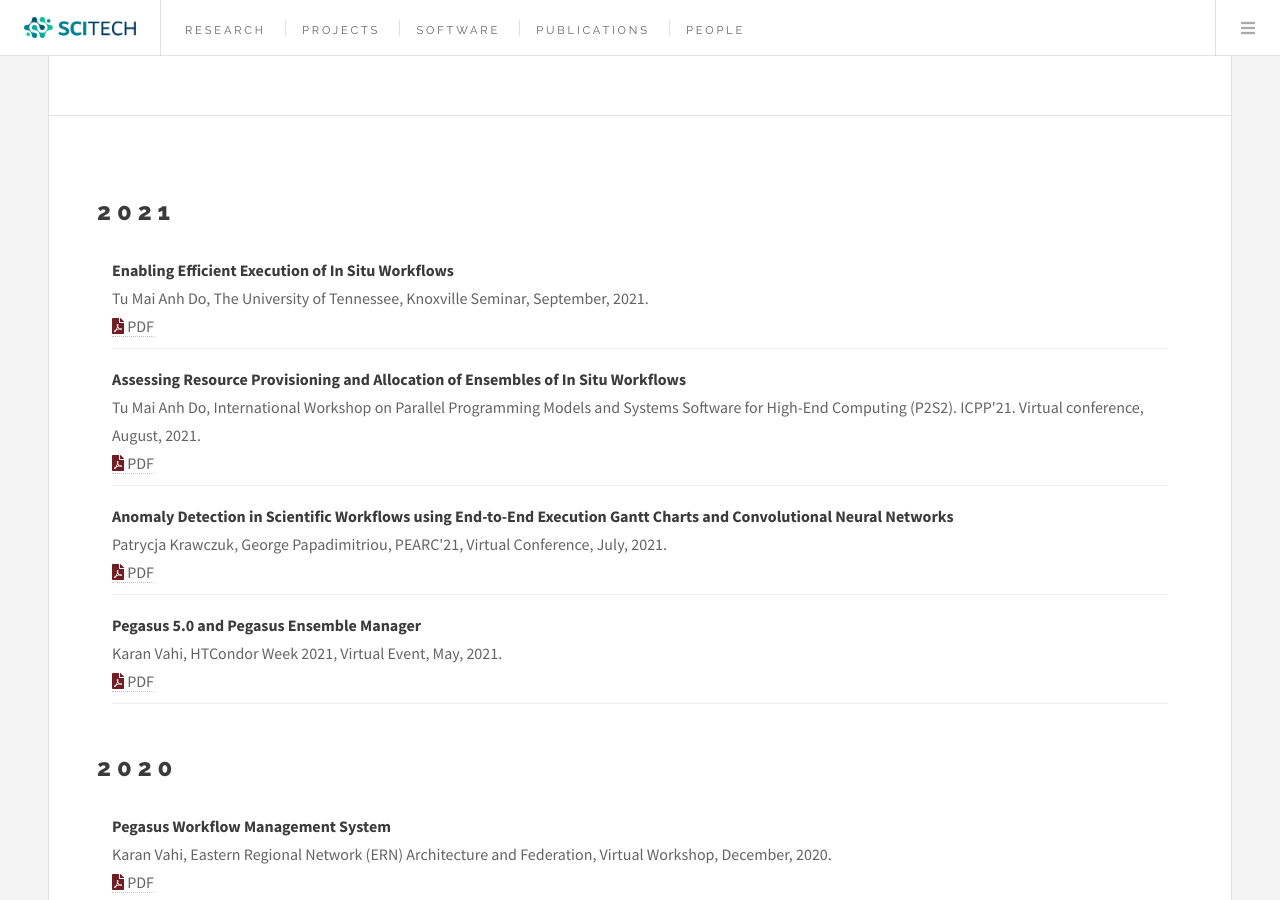
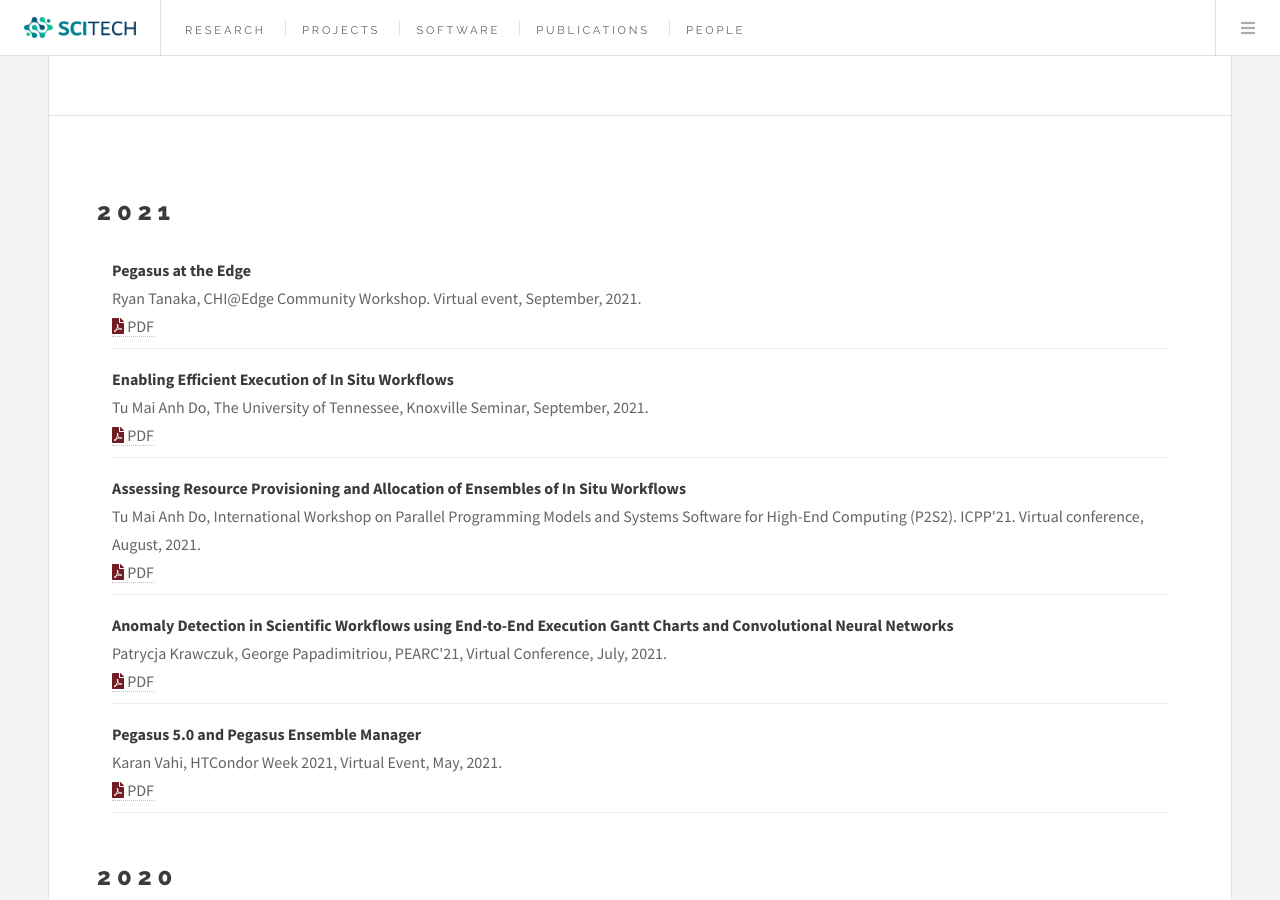
Before and after one commit to scitech-isi/scitech-isi.github.io, a Jekyll site: the page built from _publications/presentations.html, in a window 1280 px wide and 900 px high, scrolled down 519 px. Built offline with Jekyll 4.4.1, drawn with Linux system fonts in a browser that asks for light colours.

Commit message:
Added pegasus at the edge presentation

```diff
--- a/_data/presentations.yml
+++ b/_data/presentations.yml
@@ -1,3 +1,10 @@
+- title: Pegasus at the Edge
+  author: Ryan Tanaka
+  description: CHI@Edge Community Workshop. Virtual event
+  month: September
+  year: 2021
+  file: tanaka-chi-edge-workshop-pegasus-at-the-edge.pdf
+
 - title: Enabling Efficient Execution of In Situ Workflows
   author: Tu Mai Anh Do
   description: The University of Tennessee, Knoxville Seminar
```
Also changed, not shown: 2 other files.
